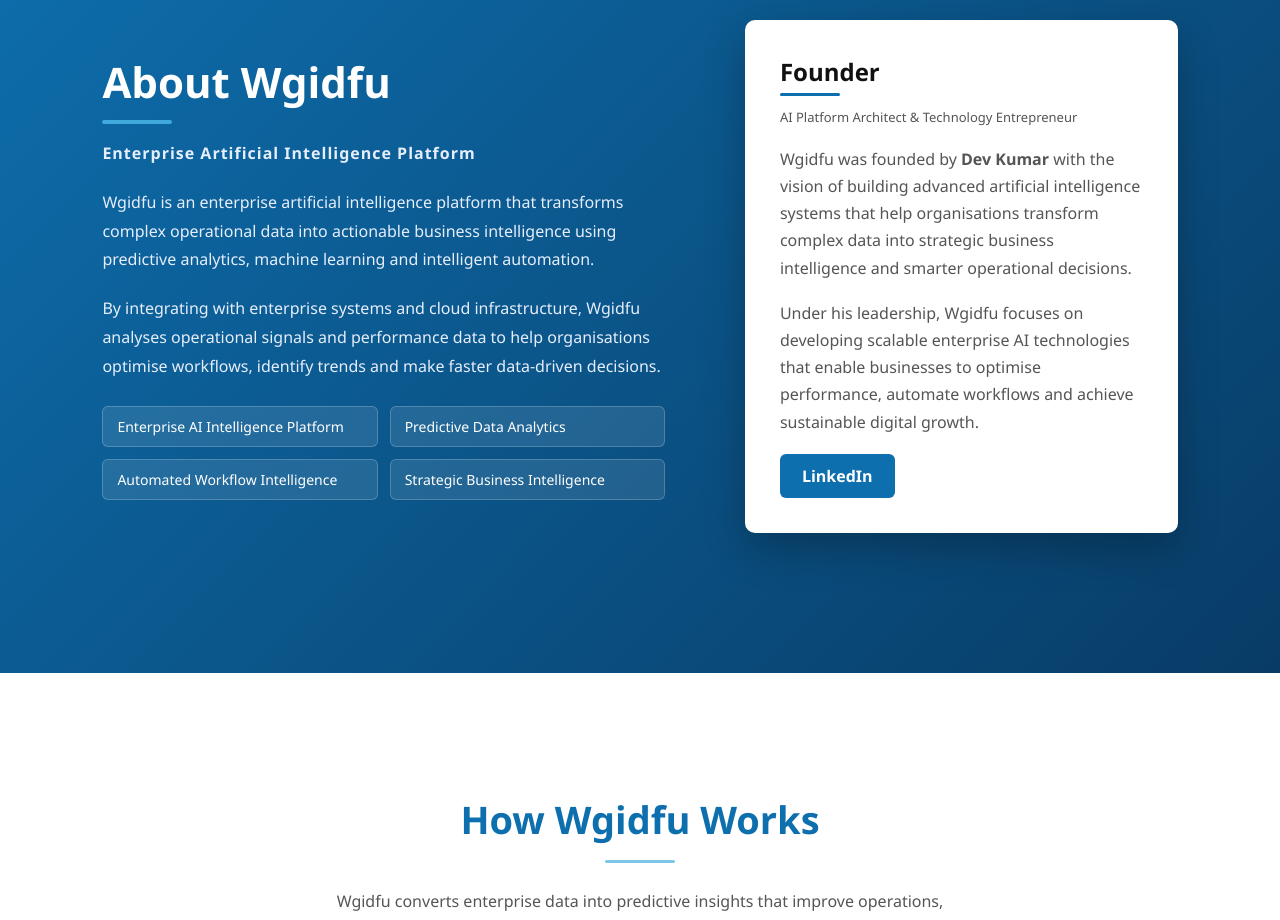
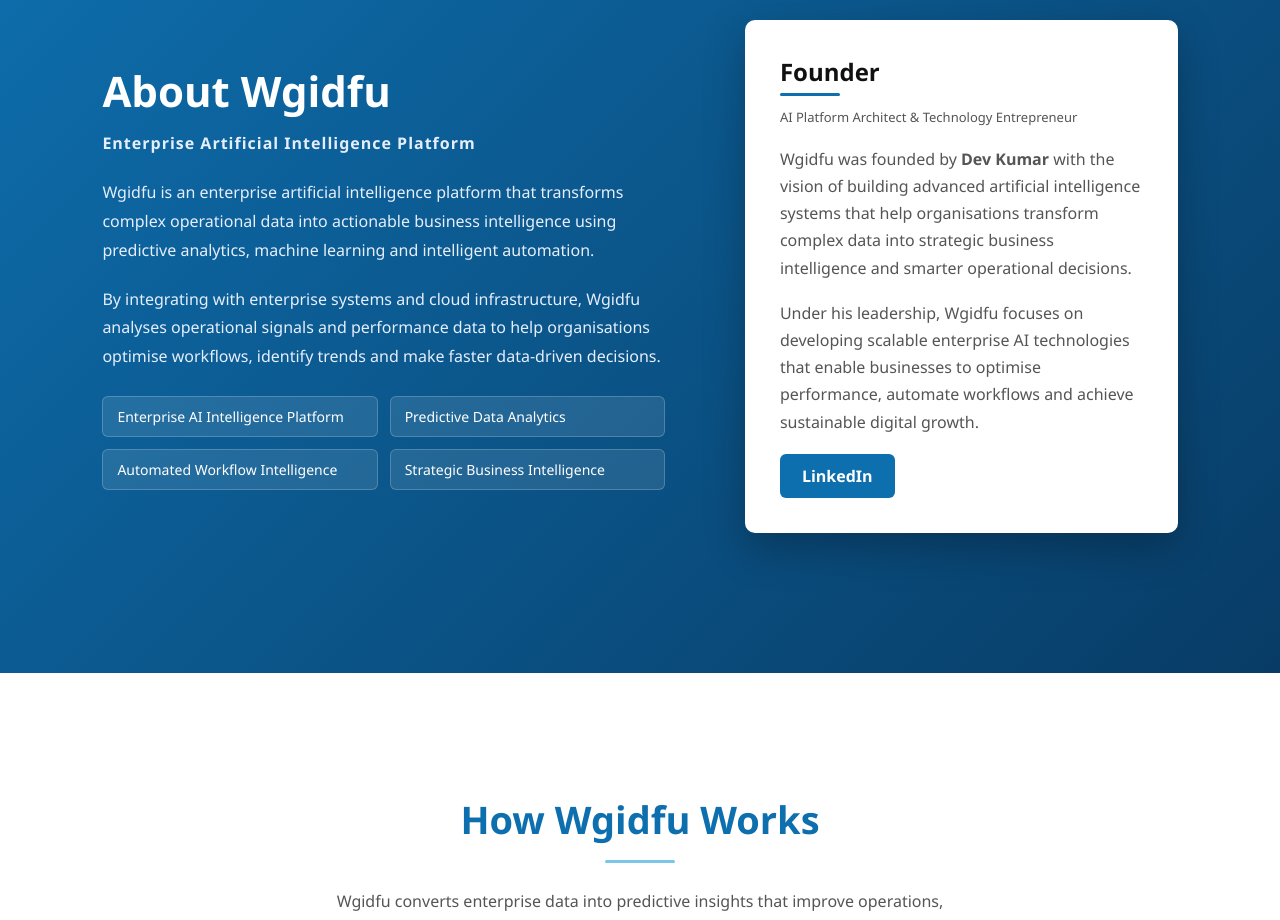
Before and after one commit to gayamnithyareddi99-collab/Wgidfu, a plain HTML site: page index.html in a window 1280 px wide. Shown: the part 840-1760 px from the top of the page. Drawn offline with Linux system fonts and the light colour scheme.

Commit message:
Update index.html

```diff
--- a/index.html
+++ b/index.html
@@ -698,7 +698,6 @@
 
 <h2>About Wgidfu</h2>
 
-<div class="about-divider"></div>
 
 <p class="about-sub">
 Enterprise Artificial Intelligence Platform
```
